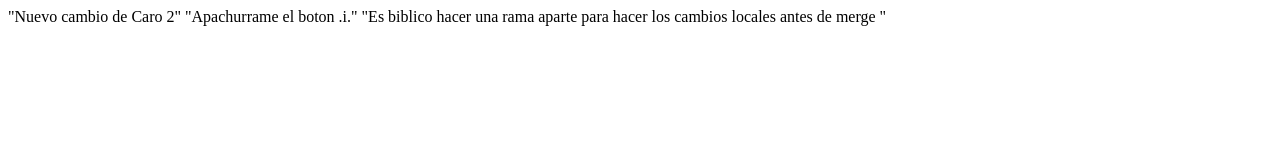
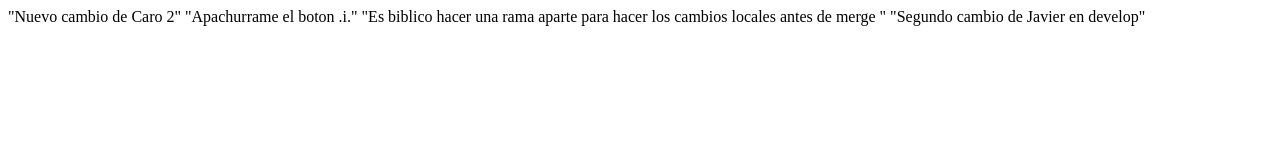
Before and after one commit to CarlosMorales34/API-excersice, a plain HTML site: page index.html in a window 1280 px wide. Drawn offline with Linux system fonts and the light colour scheme.

Commit message:
segundo cambio

```diff
--- a/index.html
+++ b/index.html
@@ -9,5 +9,6 @@
     "Nuevo cambio de Caro 2"
     "Apachurrame el boton .i."
     "Es biblico hacer una rama aparte para hacer los cambios locales antes de merge "
+    "Segundo cambio de  Javier en develop"
 </body>
 </html>
```
